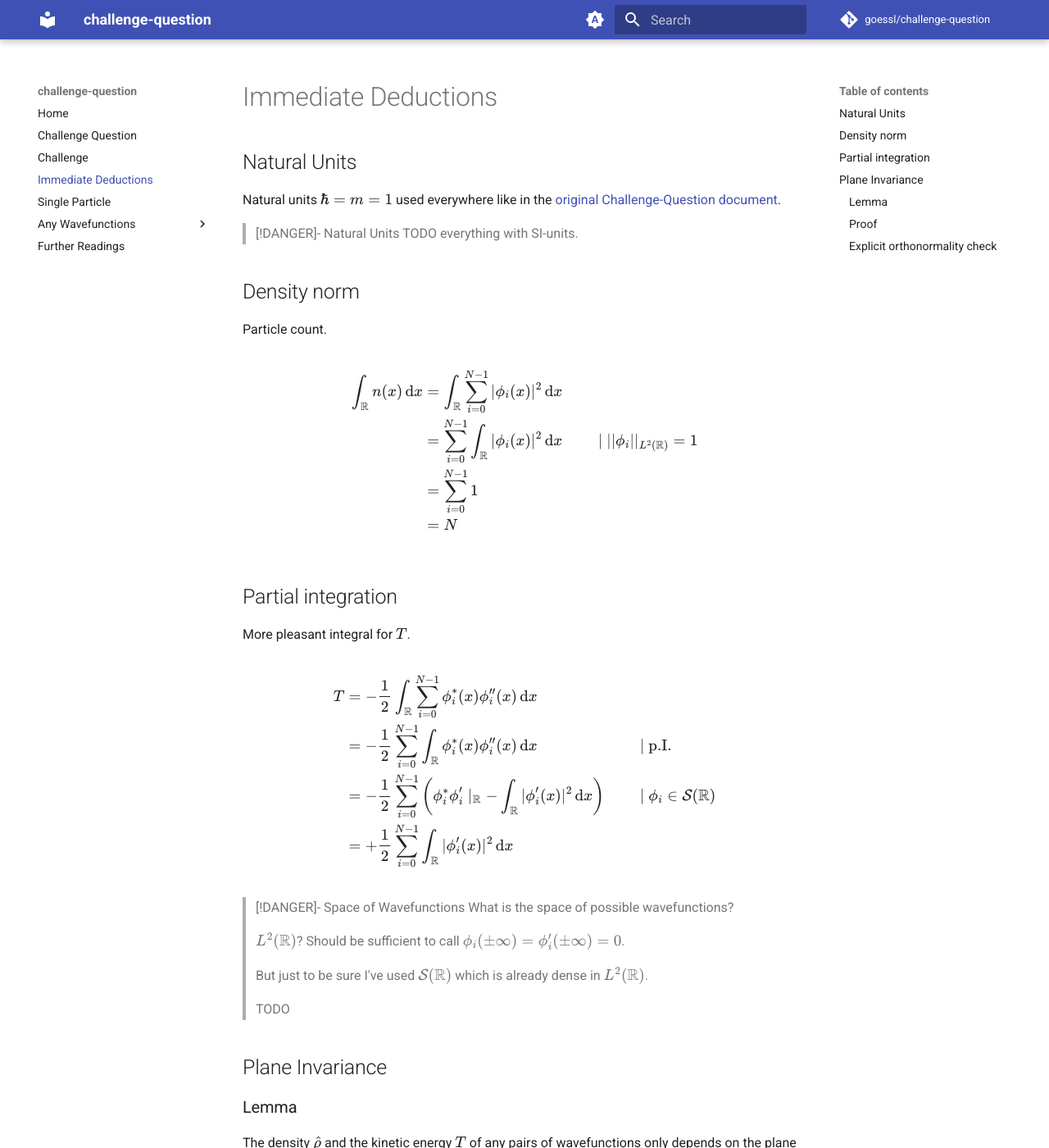
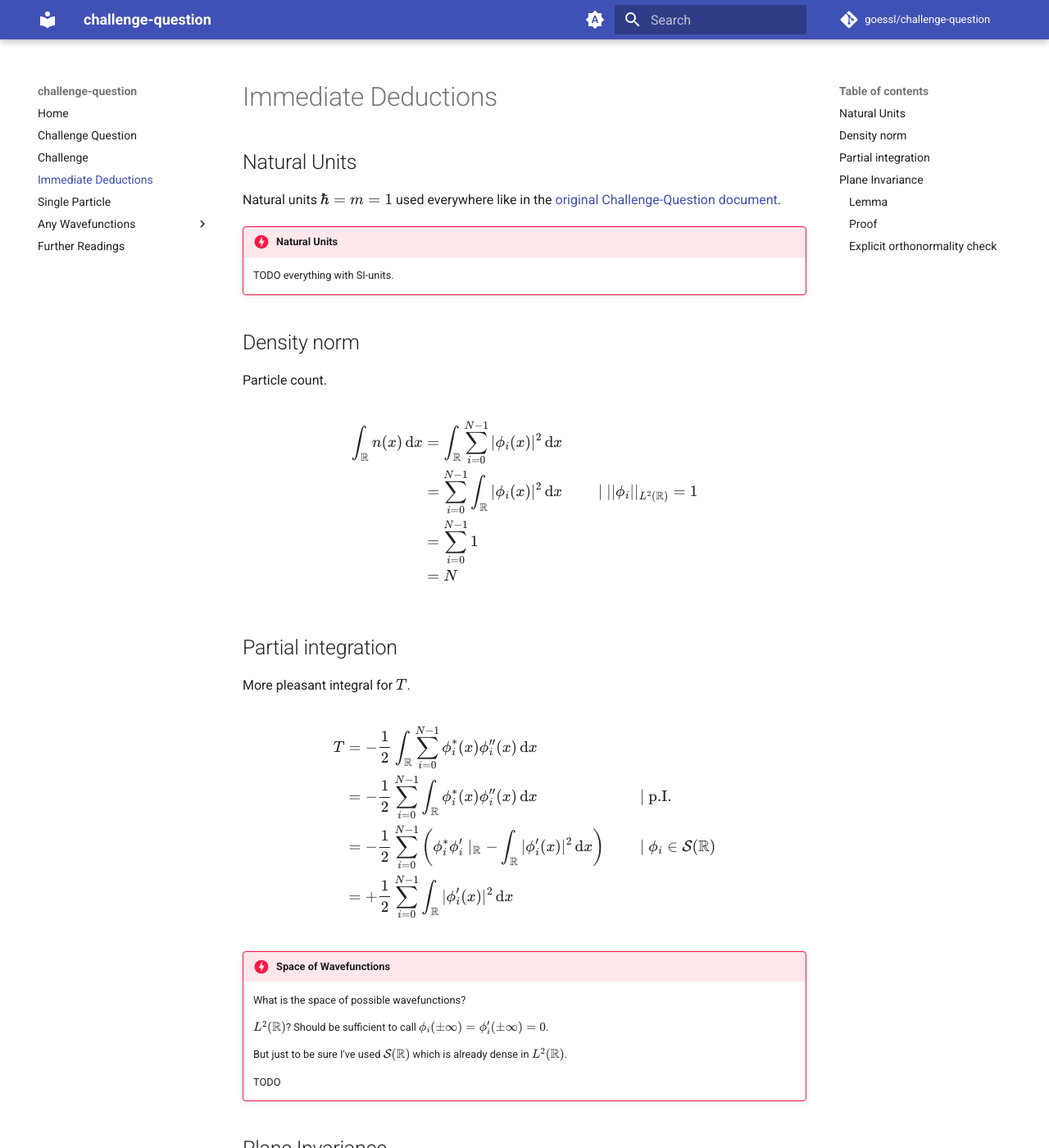
Before and after one commit to goessl/challenge-question, an MkDocs documentation site: the page built from docs/immediate_deductions.md, in a window 1280 px wide and 1400 px high. Shown: the whole window at 82% size. Built offline with MkDocs 1.6.1 and Material for MkDocs 9.7.7, drawn with Linux system fonts in a browser that asks for light colours; comment, search, counter and statistics services are not loaded.

```diff
--- a/docs/immediate_deductions.md
+++ b/docs/immediate_deductions.md
@@ -4,8 +4,9 @@
 
 Natural units $\hbar=m=1$ used everywhere like in the [original Challenge-Question document](challenge_question.md).
 
-> [!DANGER]- Natural Units
-> TODO everything with SI-units.
+!!! danger "Natural Units"
+
+    TODO everything with SI-units.
 
 ## Density norm
 
@@ -33,14 +34,15 @@ $$
     \end{aligned}
 $$
 
-> [!DANGER]- Space of Wavefunctions
-> What is the space of possible wavefunctions?
->
-> $L^2(\mathbb{R})$? Should be sufficient to call $\phi_i(\pm\infty)=\phi_i'(\pm\infty)=0$.
->
-> But just to be sure I've used $\mathcal{S}(\mathbb{R})$ which is already dense in $L^2(\mathbb{R})$.
->
-> TODO
+!!! danger "Space of Wavefunctions"
+
+    What is the space of possible wavefunctions?
+
+    $L^2(\mathbb{R})$? Should be sufficient to call $\phi_i(\pm\infty)=\phi_i'(\pm\infty)=0$.
+
+    But just to be sure I've used $\mathcal{S}(\mathbb{R})$ which is already dense in $L^2(\mathbb{R})$.
+
+    TODO
 
 ## Plane Invariance
 
--- a/mkdocs.yml
+++ b/mkdocs.yml
@@ -51,8 +51,10 @@ extra:
       name: lordgoessl on Instagram
 
 markdown_extensions:
+  - admonition
   - pymdownx.arithmatex:
       generic: true
+  - pymdownx.details
   - pymdownx.highlight
   - pymdownx.superfences
   - pymdownx.tasklist:
```
Also changed, not shown: docs/single_particle.md (+5 -4 lines).
